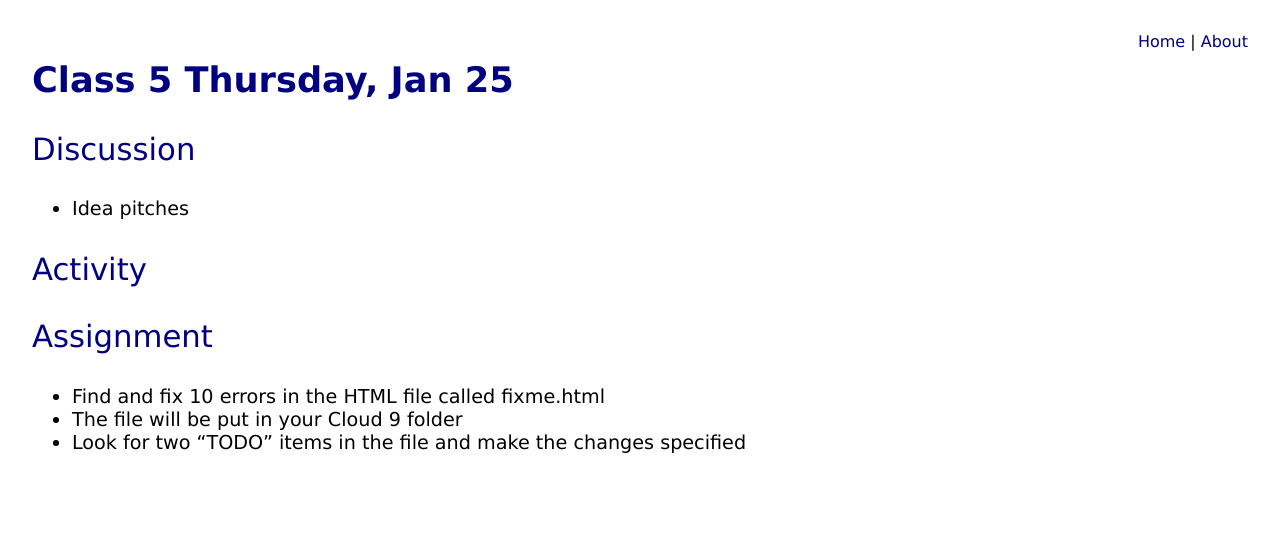
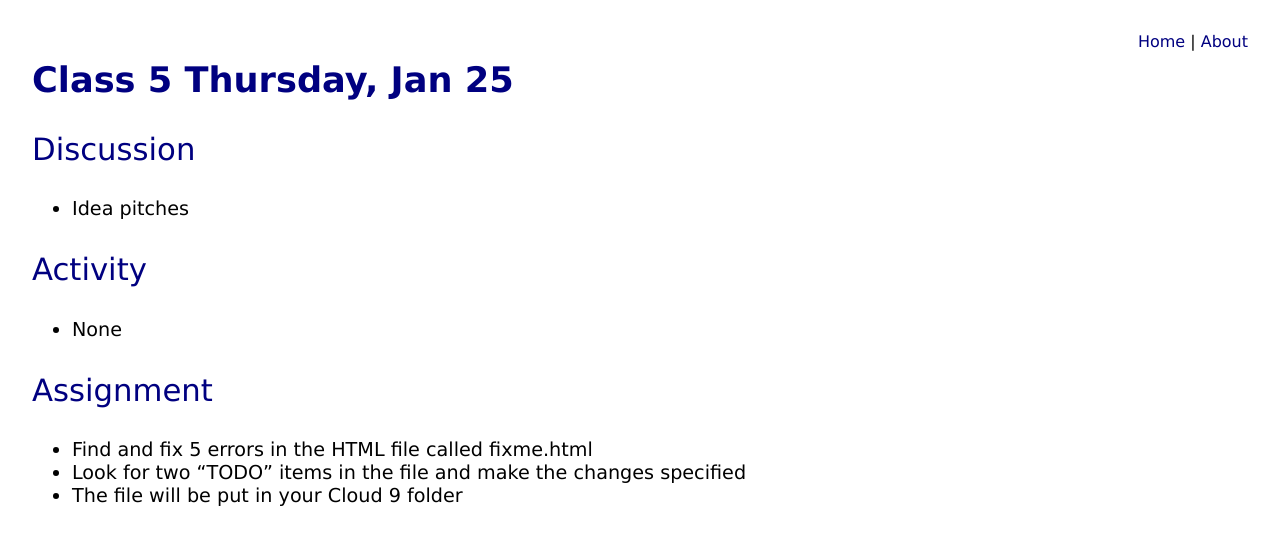
Before and after one commit to UAAppClass/uaappclass.github.io, a Jekyll site: the page built from _posts/2016-1-1-Class-05.md, in a window 1280 px wide. Shown: the top 545 px of the page. Built offline with Jekyll 4.4.1, drawn with Linux system fonts in a browser that asks for light colours.

Commit message:
Find 5 errors instead of 10

```diff
--- a/_posts/2016-1-1-Class-05.md
+++ b/_posts/2016-1-1-Class-05.md
@@ -9,9 +9,10 @@ title: Class 5 Thursday, Jan 25
 
 ### Activity
 
+* None
 
 ### Assignment
 
-* Find and fix 10 errors in the HTML file called fixme.html
+* Find and fix 5 errors in the HTML file called fixme.html
+* Look for two "TODO" items in the file and make the changes specified
 * The file will be put in your Cloud 9 folder
-* Look for two "TODO" items in the file and make the changes specified
```
